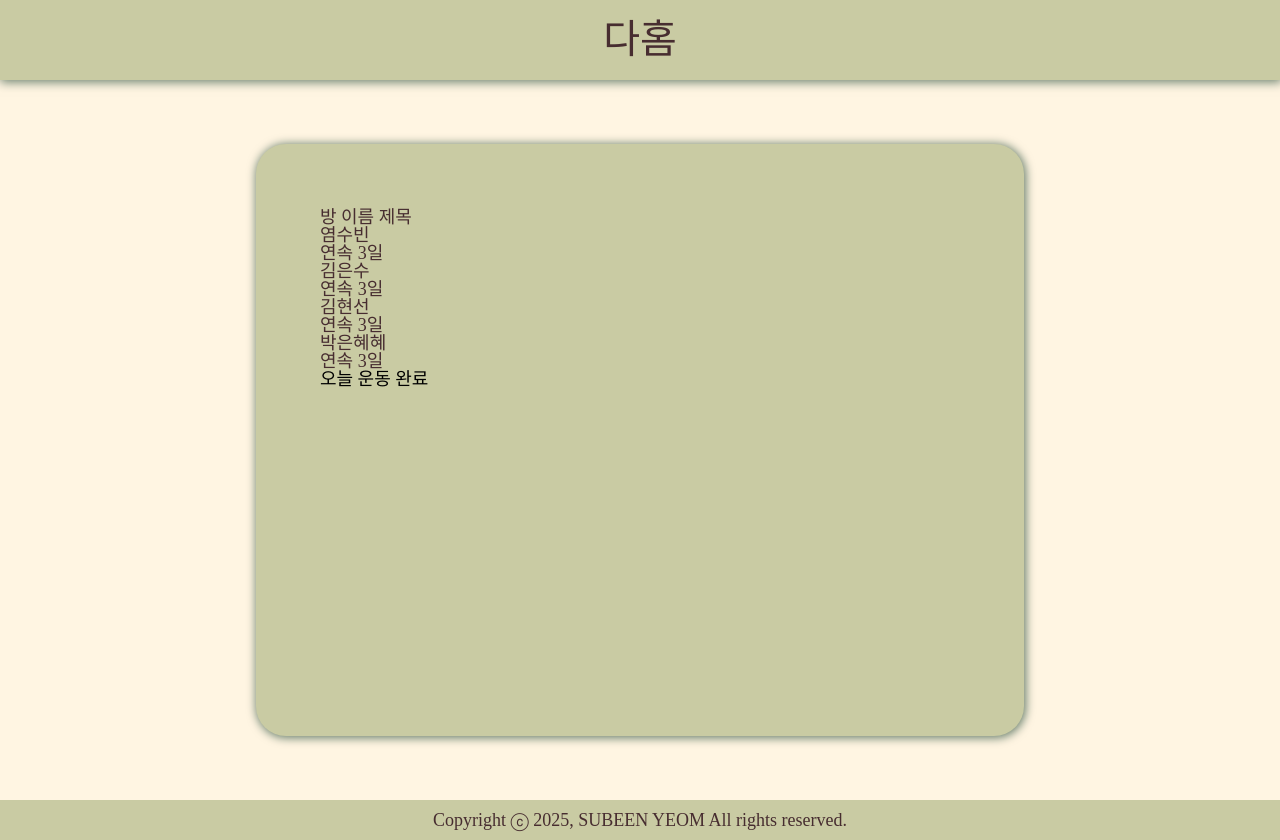
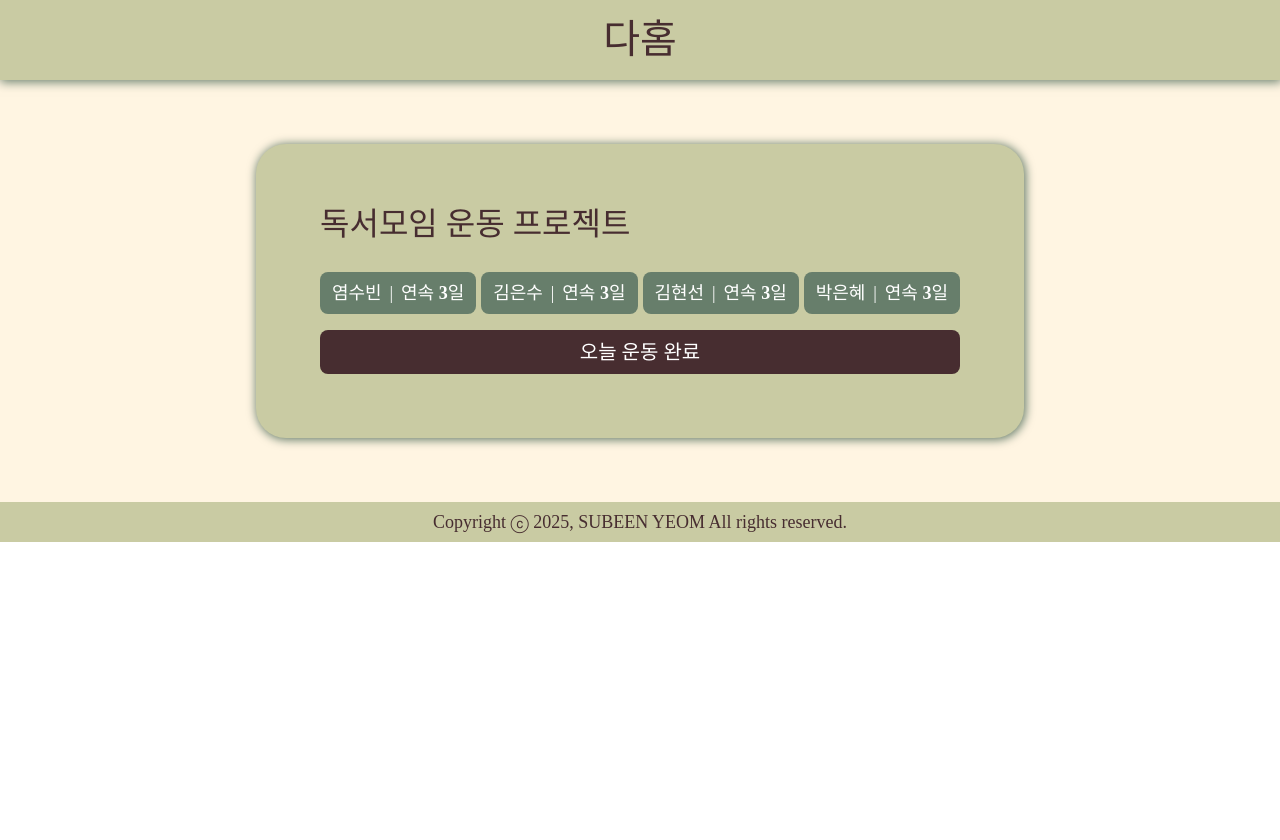
Before and after one commit to ssub0227/DaHome, a React (Create React App) app: page /play in a window 1280 px wide. After the commit the page ends 800 px from the top, so only its background shows below. Built offline with nearby package versions, Linux system fonts and the light colour scheme; a web font is replaced by a local one.

Commit message:
Add: Play 페이지 Style

```diff
--- a/src/components/TitleText.js
+++ b/src/components/TitleText.js
@@ -4,13 +4,14 @@ import styled from 'styled-components';
 
 let Title = styled.h2`
   font-size: 4vh;
-  margin:10% 0;
   white-space: pre-line;
+  margin-top:${(props) => props.marginTop + "%"};
+  margin-bottom:${(props) => props.marginBottom + "%"};
 `
 
-const TitleText = ({text}) => {
+const TitleText = ({text, marginTop, marginBottom}) => {
   return (
-    <Title>{text}</Title>
+    <Title marginTop={marginTop} marginBottom={marginBottom}>{text}</Title>
   )
 }
 
--- a/src/pages/Home.js
+++ b/src/pages/Home.js
@@ -6,6 +6,10 @@ import SubTitleText from 'components/SubTitleText';
 
 let HomeBox = styled.div`
   text-align: center;
+
+  > div{
+    margin:5% 0;
+  }
 `
 
 const Home = () => {
--- a/src/pages/Play.js
+++ b/src/pages/Play.js
@@ -1,21 +1,51 @@
 import React from 'react';
+import TitleText from 'components/TitleText';
+import styled from 'styled-components';
+import Button from 'components/Button';
+
+let HumanList = styled.ul`
+  display:grid;
+  grid-template-columns: repeat(4, 1fr);
+  gap:5px 5px;
+`
+
+let HumanItem = styled.li`
+  display: flex;
+  align-items:center;
+  justify-content:space-between;
+  padding:1.5vh;
+  border-radius:8px;
+  background:var(--light-green-shadow);
+  color:#fff;
+
+  span{
+    font-weight:800;
+  }
+`
+
 
 const Play = () => {
   return (
     <div>
-      <h2>방 이름 제목</h2>
+      <TitleText text={'독서모임 운동 프로젝트'} marginBottom={5}></TitleText>
       <div>
         {/* <iframe></iframe> */}
       </div>
-      <ul>
-        <li>
-          <p>염수빈</p><p>연속 <span>3</span>일</p>
-          <p>김은수</p><p>연속 <span>3</span>일</p>
-          <p>김현선</p><p>연속 <span>3</span>일</p>
-          <p>박은혜혜</p><p>연속 <span>3</span>일</p>
-        </li>
-      </ul>
-      <button>오늘 운동 완료</button>
+      <HumanList>
+        <HumanItem>
+          <p>염수빈</p>|<p>연속 <span>3</span>일</p>
+        </HumanItem>
+        <HumanItem>
+          <p>김은수</p>|<p>연속 <span>3</span>일</p>
+        </HumanItem>
+        <HumanItem>
+          <p>김현선</p>|<p>연속 <span>3</span>일</p>
+        </HumanItem>
+        <HumanItem>
+          <p>박은혜</p>|<p>연속 <span>3</span>일</p>
+        </HumanItem>
+      </HumanList>
+      <Button text={'오늘 운동 완료'}></Button>
     </div>
   )
 }
--- a/src/pages/Upload.js
+++ b/src/pages/Upload.js
@@ -52,12 +52,12 @@ let PreviewText = styled.p`
 const Upload = () => {
   return (
     <div>
-      <TitleText text={'다홈 프로젝트 생성'}></TitleText>
+      <TitleText text={'다홈 프로젝트 생성'} marginBottom={5}></TitleText>
       <Input type='text' placeholder='프로젝트 이름을 입력하세요.' name='pj_title_input' id='pj_title_input'></Input>
       <Input type='text' placeholder='유튜르 링크를 입력하세요.' name='vd_link_input' id='vd_link_input'></Input>
       <Button text={'확인'}></Button>
       <div className='preview'>
-        <TitleText text={'동영상 미리보기'}></TitleText>
+        <TitleText text={'동영상 미리보기'} marginTop={5} marginBottom={5}></TitleText>
         <PrivewVideo>
           <div className='videoBox'>
             <iframe src="https://www.youtube.com/embed/6ZUIwj3FgUY" title="YouTube video player" frameborder="0" allow="accelerometer; autoplay; clipboard-write; encrypted-media; gyroscope; picture-in-picture; web-share" referrerpolicy="strict-origin-when-cross-origin" allowfullscreen></iframe>
--- a/src/styles/common.js
+++ b/src/styles/common.js
@@ -24,7 +24,6 @@ const CommonCSS = createGlobalStyle`
     display: flex;
     justify-content: center;
     width: 100%;
-    height:100%;
   }
 
   main>div{
```
